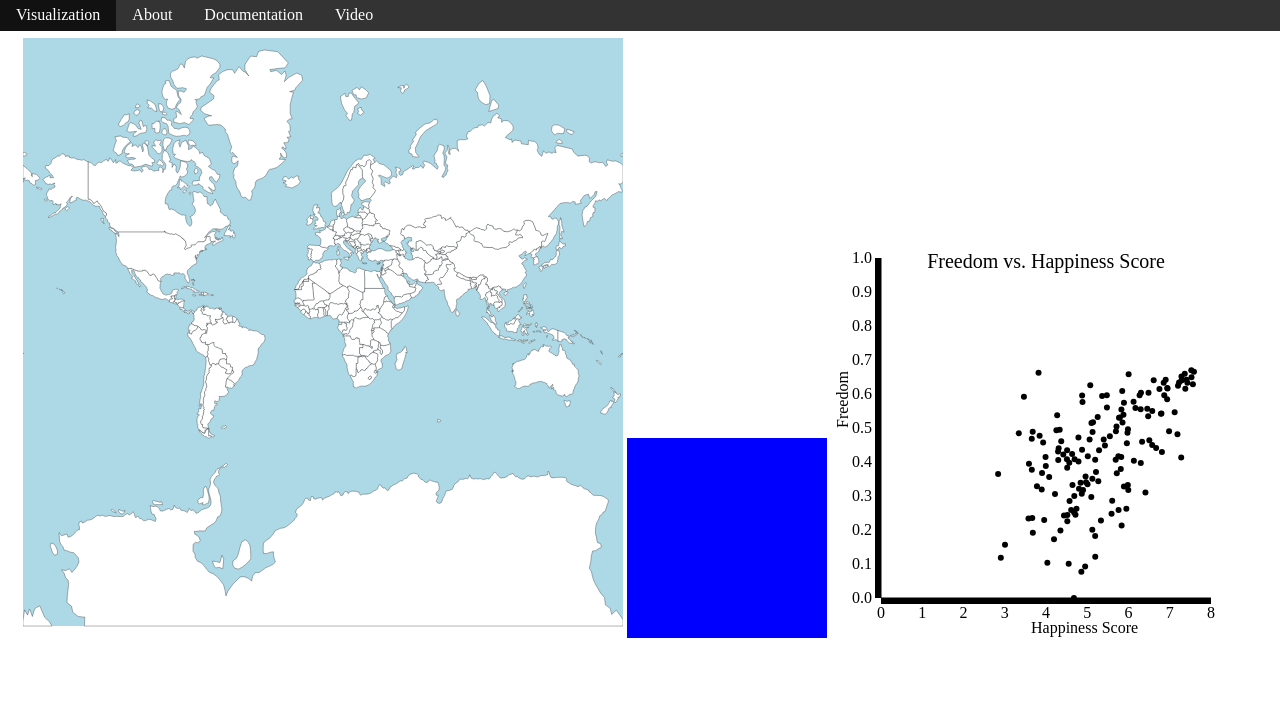
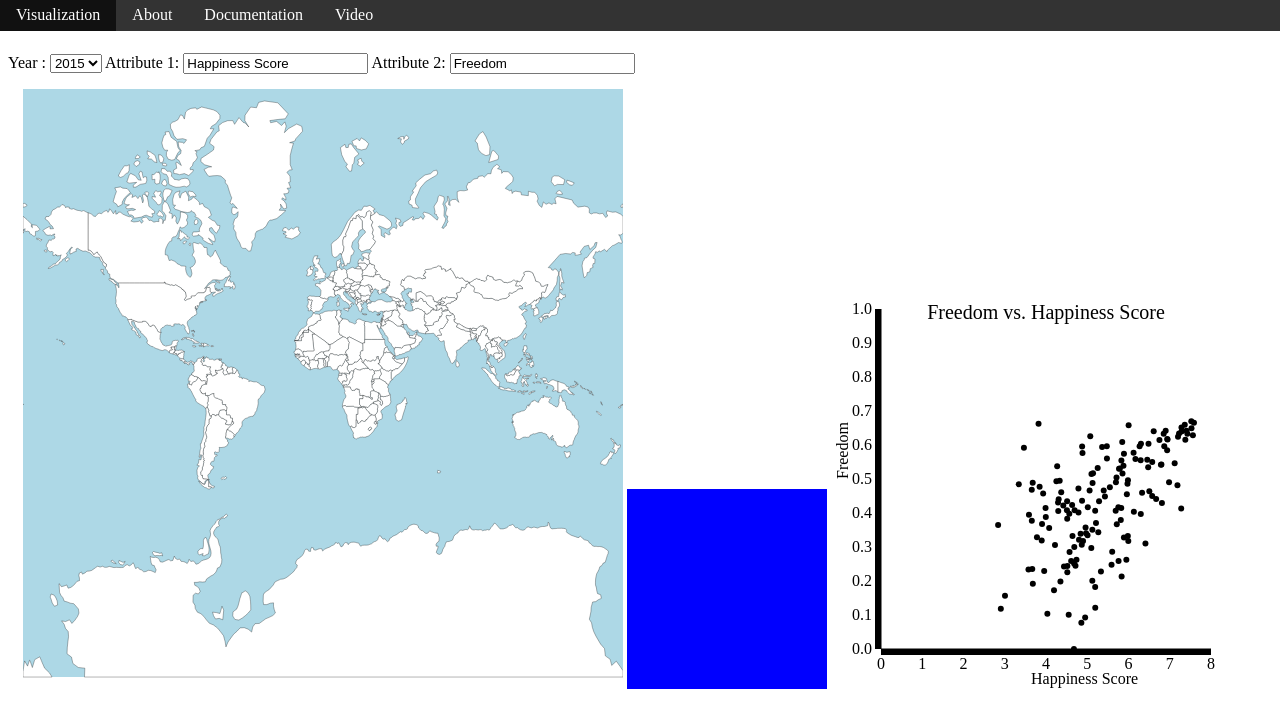
Before and after one commit to rahuljhs/world_happiness_report, a plain HTML site: page index.html in a window 1280 px wide. Drawn offline with nearby package versions, Linux system fonts and the light colour scheme.

Commit message:
Added filters

```diff
--- a/index.html
+++ b/index.html
@@ -2,7 +2,7 @@
 <html lang="en">
 <head>
     <meta charset="UTF-8">
-    <title>Title</title>
+    <title>World Happiness Report</title>
     <script src="https://d3js.org/d3.v6.js"></script>
     <script>
         d3version6 = d3
@@ -16,7 +16,7 @@
     <link rel="stylesheet" href="styles.css">
     <link rel="stylesheet" href="styles/index.css">
 </head>
-<body style="overflow: hidden;">
+<body>
     <div>
         <ul class="navbar">
             <li class="navbar-item"><a href="index.html">Visualization</a></li>
@@ -25,11 +25,42 @@
             <li class="navbar-item"><a href="html/video.html">Video</a></li>
         </ul>
     </div>
+
+    <div class="filter">
+        <label for="year">Year :</label>
+        <select name="year" id="year">
+            <option value="2015" selected>2015</option>
+            <option value="2016">2016</option>
+            <option value="2017">2017</option>
+            <option value="2018">2018</option>
+            <option value="2019">2019</option>
+        </select>
+
+        <datalist id="attribute_options">
+            <option value="Happiness Score" selected>Happiness Score</option>
+            <option value="Economy (GDP per Capita)">Economy (GDP per Capita)</option>
+            <option value="Family">Family</option>
+            <option value="Health (Life Expectancy)">Health (Life Expectancy)</option>
+            <option value="Freedom">Freedom</option>
+            <option value="Trust (Government Corruption)">Trust (Government Corruption)</option>
+            <option value="Generosity">Generosity</option>
+            <option value="Dystopia Residual">Dystopia Residual</option>
+        </datalist>
+
+        <label for="attribute1">Attribute 1:</label>
+        <input name="attribute1" id="attribute1" list="attribute_options" value="Happiness Score">
+
+        <label for="attribute2">Attribute 2:</label>
+        <input name="attribute2" id="attribute2" list="attribute_options" value="Freedom">
+
+    </div>
+
     <div class="viz-container">
         <svg id="world-map" height="600px" width="600px"></svg>
         <svg id="line-chart"></svg>
         <svg id="scatter-plot"></svg>
     </div>
+
 
 
     <script>
--- a/styles/index.css
+++ b/styles/index.css
@@ -1,3 +1,7 @@
 #world-map .country:hover {
     fill: grey;
 }
+
+.filter{
+    margin-top: 30px;
+}
```
